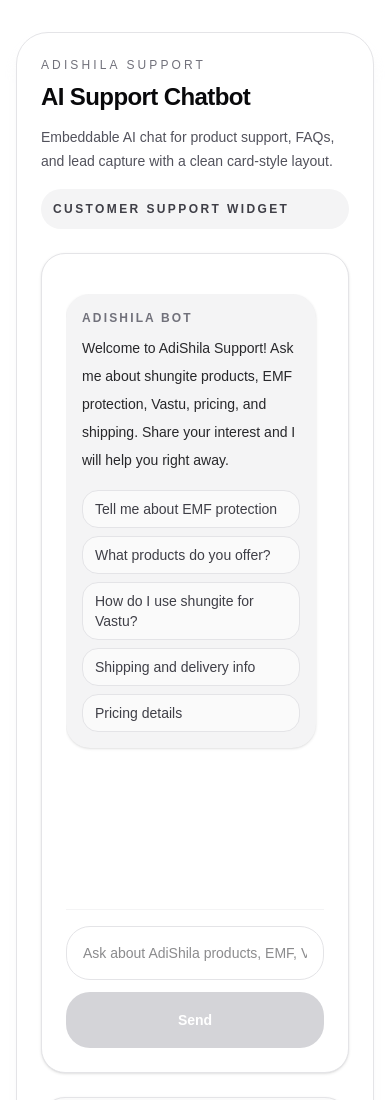
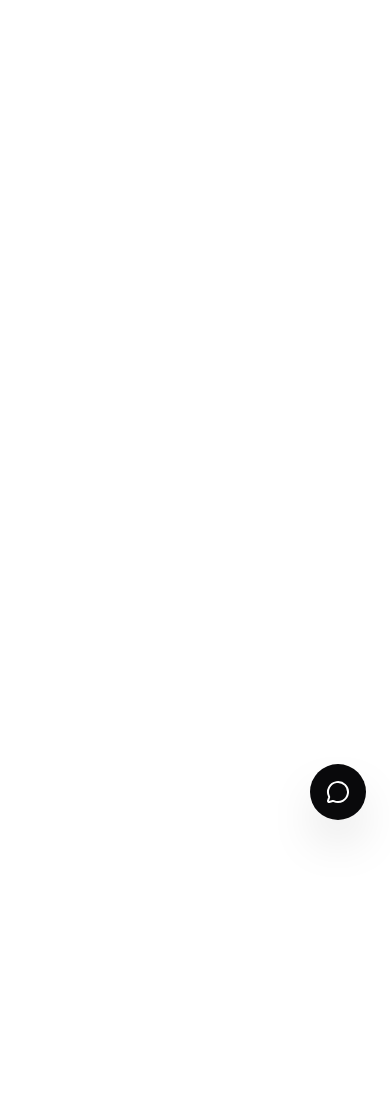
Before and after one commit to Programmer-Develops/adi-ai, a Next.js app: page / in a window 390 px wide. Shown: the top 1100 px of the page. After the commit the page ends 844 px from the top, so only its background shows below. Built offline with nearby package versions, Linux system fonts and the light colour scheme.

Commit message:
feat: making chatbot integratable by making it pop up chatbot through bottom

```diff
--- a/package.json
+++ b/package.json
@@ -10,6 +10,7 @@
   },
   "dependencies": {
     "@google/genai": "^2.3.0",
+    "lucide-react": "^1.16.0",
     "next": "16.2.6",
     "react": "19.2.4",
     "react-dom": "19.2.4",
--- a/src/components/AdiShilaChatbot.js
+++ b/src/components/AdiShilaChatbot.js
@@ -2,6 +2,7 @@
 
 import { useMemo, useState, useRef, useEffect, useCallback } from "react";
 import ReactMarkdown from "react-markdown";
+import { MessageCircle, X, Send, UserCircle, MessageSquare } from "lucide-react";
 
 const initialMessages = [
   {
@@ -14,8 +15,6 @@
 const quickPrompts = [
   "Tell me about EMF protection",
   "What products do you offer?",
-  "How do I use shungite for Vastu?",
-  "Shipping and delivery info",
   "Pricing details",
 ];
 
@@ -30,6 +29,10 @@
 ];
 
 export default function AdiShilaChatbot() {
+  // --- NEW: WIDGET STATE ---
+  const [isOpen, setIsOpen] = useState(false);
+  const [activeTab, setActiveTab] = useState("chat"); // 'chat' or 'lead'
+
   const [messages, setMessages] = useState(initialMessages);
   const [input, setInput] = useState("");
 
@@ -67,12 +70,10 @@
       try {
         const parsedLead = JSON.parse(storedLead);
         if (parsedLead.name || parsedLead.email || parsedLead.interest) {
-
           let loadedInterest = parsedLead.interest;
           if (typeof loadedInterest === 'string') {
             loadedInterest = loadedInterest ? loadedInterest.split(", ") : [];
           }
-
           setTimeout(() => {
             setLead({ ...parsedLead, interest: loadedInterest || [] });
             setLeadSaved(true);
@@ -85,8 +86,10 @@
   }, []);
 
   useEffect(() => {
+    if (isOpen && activeTab === "chat") {
       messagesEndRef.current?.scrollIntoView({ behavior: "smooth" });
-  }, [messages, isLoading]);
+    }
+  }, [messages, isLoading, isOpen, activeTab]);
 
   const sendMessageToApi = async (payload) => {
     setError(null);
@@ -182,7 +185,6 @@
     setLead((current) => {
       const currentInterests = Array.isArray(current.interest) ? current.interest : [];
       let newInterests;
-
       if (currentInterests.includes(option)) {
         newInterests = currentInterests.filter(i => i !== option);
       } else {
@@ -215,13 +217,14 @@
           return;
         }
         setLeadSaved(true);
+        showToastMessage("Contact saved successfully!");
+        setTimeout(() => setActiveTab("chat"), 1000); // Auto-return to chat
       } catch (err) {
         setLeadSaved(false);
       }
     })();
   };
 
-  // NEW: Function to clear the saved lead from memory and state
   const handleClearLead = () => {
     localStorage.removeItem("adishila_lead");
     setLead({ name: "", email: "", interest: [] });
@@ -229,85 +232,91 @@
     showToastMessage("Lead cleared successfully");
   };
 
-  const leadPreview = useMemo(() => {
-    const interestStr = Array.isArray(lead.interest) ? lead.interest.join(", ") : lead.interest;
-    return `${lead.name ? `${lead.name} · ` : ""}${lead.email ? `${lead.email} · ` : ""}${interestStr}`;
-  }, [lead]);
-
   const showToastMessage = useCallback((msg, duration = 3000) => {
     setToast(msg);
     setTimeout(() => setToast(null), duration);
   }, []);
 
-  const clearChat = useCallback(() => {
-    setMessages(initialMessages);
-    showToastMessage('Conversation cleared');
-  }, [showToastMessage]);
+  return (
+    <div className="fixed bottom-6 right-6 z-50 flex flex-col items-end">
 
-  return (
-    <section className="adi-chat-widget mx-auto w-full max-w-4xl rounded-[2rem] border border-zinc-200 bg-white p-6 shadow-lg shadow-zinc-100/60 dark:border-zinc-800 dark:bg-zinc-950 dark:shadow-none relative">
-
-      {/* Toast Notification Overlay */}
+      {/* Toast Notification */}
       {toast && (
-        <div className="absolute top-4 left-1/2 -translate-x-1/2 z-50 rounded-full bg-zinc-900 px-4 py-2 text-sm text-white shadow-lg transition-all dark:bg-white dark:text-zinc-900">
+        <div className="absolute -top-12 right-0 z-50 rounded-full bg-zinc-900 px-4 py-2 text-sm text-white shadow-lg transition-all dark:bg-white dark:text-zinc-900 whitespace-nowrap">
           {toast}
         </div>
       )}
 
-      <div className="mb-6 flex flex-col gap-4 sm:flex-row sm:items-center sm:justify-between">
+      {/* CHAT WINDOW */}
+      {isOpen && (
+        <div className="mb-4 flex flex-col w-[380px] max-w-[calc(100vw-3rem)] h-[650px] max-h-[calc(100vh-8rem)] bg-white dark:bg-zinc-950 rounded-2xl shadow-2xl border border-zinc-200 dark:border-zinc-800 overflow-hidden transition-all duration-300 animate-in slide-in-from-bottom-5">
+
+          {/* Header & Tabs */}
+          <div className="flex flex-col bg-zinc-950 text-white p-4 shrink-0">
+            <div className="flex items-center justify-between mb-3">
               <div>
-          <p className="text-xs uppercase tracking-[0.26em] text-zinc-500 dark:text-zinc-400">AdiShila Support</p>
-          <h1 className="mt-2 text-2xl font-semibold tracking-tight text-zinc-950 dark:text-zinc-50 sm:text-3xl">
-            AI Support Chatbot
-          </h1>
-          <p className="mt-3 max-w-xl text-sm leading-6 text-zinc-600 dark:text-zinc-300">
-            Embeddable AI chat for product support, FAQs, and lead capture with a clean card-style layout.
-          </p>
+                <h2 className="font-semibold text-lg tracking-tight">AdiShila Support</h2>
+                <p className="text-xs text-zinc-400">Usually replies instantly</p>
               </div>
-        <div className="rounded-3xl bg-zinc-100 p-3 text-xs font-semibold uppercase tracking-[0.2em] text-zinc-700 dark:bg-zinc-900 dark:text-zinc-200">
-          Customer support widget
+              <button
+                onClick={() => setIsOpen(false)}
+                className="p-1.5 hover:bg-zinc-800 rounded-lg transition-colors"
+              >
+                <X className="w-5 h-5" />
+              </button>
+            </div>
+
+            <div className="flex bg-zinc-900 rounded-lg p-1">
+              <button
+                onClick={() => setActiveTab("chat")}
+                className={`flex-1 flex items-center justify-center gap-2 py-1.5 text-xs font-medium rounded-md transition-colors ${activeTab === "chat" ? "bg-zinc-800 text-white" : "text-zinc-400 hover:text-white"}`}
+              >
+                <MessageSquare className="w-3.5 h-3.5" /> Chat
+              </button>
+              <button
+                onClick={() => setActiveTab("lead")}
+                className={`flex-1 flex items-center justify-center gap-2 py-1.5 text-xs font-medium rounded-md transition-colors ${activeTab === "lead" ? "bg-zinc-800 text-white" : "text-zinc-400 hover:text-white"}`}
+              >
+                <UserCircle className="w-3.5 h-3.5" /> Contact Info
+              </button>
             </div>
           </div>
 
-      <div className="grid gap-6 lg:grid-cols-[1.4fr_0.85fr]">
-        <div className="adi-chat-panel rounded-3xl border border-zinc-200 bg-white p-6 shadow-sm dark:border-zinc-800 dark:bg-zinc-950 flex flex-col min-h-[820px] md:min-h-[700px] w-full max-w-full">
-          <div className="flex flex-col gap-4 flex-1 min-h-80 overflow-hidden">
-            <div className="mt-4 space-y-4 overflow-y-auto flex-1 min-h-50 pr-2 pb-2 scrollbar-thin scrollbar-thumb-zinc-300 scrollbar-track-transparent dark:scrollbar-thumb-zinc-700">
+          {/* TAB 1: CHAT VIEW */}
+          {activeTab === "chat" && (
+            <div className="flex flex-col flex-1 overflow-hidden bg-slate-50 dark:bg-zinc-900/50">
+              <div className="flex-1 overflow-y-auto p-4 space-y-4 scrollbar-thin scrollbar-thumb-zinc-300 dark:scrollbar-thumb-zinc-700">
                 {messages.map((item, index) => (
                   <div
                     key={`${item.role}-${index}`}
-                  className={`rounded-3xl px-4 py-4 shadow-sm ${
-                    item.role === "assistant"
-                      ? "bg-zinc-100 text-zinc-900 dark:bg-zinc-900 dark:text-zinc-100"
-                      : "bg-zinc-950 text-white dark:bg-zinc-800 dark:text-white"
-                  }`}
+                    className={`flex flex-col max-w-[85%] ${item.role === "assistant" ? "self-start" : "self-end"}`}
                   >
-                  <div className="text-xs font-semibold uppercase tracking-[0.18em] text-zinc-500 dark:text-zinc-400">
+                    <div className="text-[10px] uppercase tracking-wider text-zinc-400 mb-1 ml-1">
                       {item.role === "assistant" ? "AdiShila Bot" : "You"}
                     </div>
-
+                    <div className={`px-4 py-3 rounded-2xl shadow-sm text-sm ${
+                      item.role === "assistant"
+                        ? "bg-white dark:bg-zinc-900 border border-zinc-100 dark:border-zinc-800 text-zinc-800 dark:text-zinc-200 rounded-tl-sm"
+                        : "bg-zinc-950 text-white dark:bg-zinc-800 dark:text-white rounded-tr-sm"
+                    }`}>
                       {item.role === "assistant" ? (
-                    <div className="mt-2 text-sm leading-7 text-zinc-800 dark:text-zinc-200">
+                        <div className="leading-relaxed">
                           <ReactMarkdown
                             components={{
-                          strong: ({ node, ...props }) => <span className="font-bold text-zinc-950 dark:text-white" {...props} />,
-                          p: ({ node, ...props }) => <p className="mb-3 last:mb-0" {...props} />,
-                          ul: ({ node, ...props }) => <ul className="list-disc pl-5 mb-3 space-y-1" {...props} />,
-                          ol: ({ node, ...props }) => <ol className="list-decimal pl-5 mb-3 space-y-1" {...props} />,
-                          li: ({ node, ...props }) => <li className="" {...props} />,
-                          em: ({ node, ...props }) => <span className="italic" {...props} />
+                              strong: ({ node, ...props }) => <span className="font-bold" {...props} />,
+                              p: ({ node, ...props }) => <p className="mb-2 last:mb-0" {...props} />,
+                              ul: ({ node, ...props }) => <ul className="list-disc pl-4 mb-2 space-y-1" {...props} />,
                             }}
                           >
                             {item.text}
                           </ReactMarkdown>
-                      {index === 0 && item.role === "assistant" && (
-                        <div className="mt-4 grid gap-2 sm:grid-cols-2">
+                          {index === 0 && (
+                            <div className="mt-3 flex flex-wrap gap-2">
                               {quickPrompts.map((prompt) => (
                                 <button
                                   key={prompt}
-                              type="button"
                                   onClick={() => handleQuickPrompt(prompt)}
-                              className="rounded-2xl border border-zinc-200 bg-zinc-50 px-3 py-2 text-left text-sm text-zinc-700 transition hover:border-zinc-300 hover:bg-zinc-100 dark:border-zinc-800 dark:bg-zinc-900 dark:text-zinc-200 dark:hover:border-zinc-700 dark:hover:bg-zinc-800"
+                                  className="border border-zinc-200 bg-zinc-50 px-2.5 py-1.5 rounded-xl text-xs text-zinc-700 hover:bg-zinc-100 dark:border-zinc-700 dark:bg-zinc-800 dark:text-zinc-300 transition-colors text-left"
                                 >
                                   {prompt}
                                 </button>
@@ -315,173 +324,148 @@
                             </div>
                           )}
                           {item.text && item.text.includes("I'm sorry — I can't assist with that request") && (
-                        <div className="mt-3 flex gap-2">
-                          <a
-                            href={`mailto:info@adishila.in?subject=Support%20request&body=${encodeURIComponent(
-                              `User question: ${messages.find(m => m.role === 'user')?.text || ''}\n\nLast bot message: ${item.text}`
-                            )}`}
-                            className="rounded-2xl bg-amber-100 px-3 py-2 text-xs text-amber-800"
+                            <button
+                              onClick={() => setActiveTab("lead")}
+                              className="mt-3 rounded-xl bg-amber-100 px-3 py-2 text-xs font-medium text-amber-800 transition-colors hover:bg-amber-200"
                             >
-                            Contact Support
-                          </a>
-                        </div>
+                              Leave your contact info
+                            </button>
                           )}
                         </div>
                       ) : (
-                    <p className="mt-2 whitespace-pre-line text-sm leading-7">{item.text}</p>
+                        <p className="whitespace-pre-line leading-relaxed">{item.text}</p>
                       )}
                     </div>
+                  </div>
                 ))}
-
                 {isLoading && (
-                <div className="rounded-3xl bg-zinc-100 px-4 py-4 text-sm text-zinc-700 shadow-sm dark:bg-zinc-900 dark:text-zinc-200">
-                  <div className="text-xs font-semibold uppercase tracking-[0.18em] text-zinc-500 dark:text-zinc-400">
-                    AdiShila Bot
+                  <div className="self-start max-w-[85%]">
+                    <div className="text-[10px] uppercase tracking-wider text-zinc-400 mb-1 ml-1">AdiShila Bot</div>
+                    <div className="px-4 py-3 rounded-2xl rounded-tl-sm bg-white border border-zinc-100 text-zinc-500 text-sm animate-pulse shadow-sm">
+                      Thinking...
                     </div>
-                  <p className="mt-2 animate-pulse">Thinking... please wait.</p>
                   </div>
                 )}
                 <div ref={messagesEndRef} />
               </div>
 
-            {error && (
-              <div className="rounded-3xl border border-rose-200 bg-rose-50 px-4 py-3 text-sm text-rose-700 dark:border-rose-500/20 dark:bg-rose-950/30 dark:text-rose-200 flex-shrink-0">
-                {error}
-              </div>
-            )}
-
-            <div className="pt-4 flex flex-col gap-3 sm:flex-row sm:items-center flex-shrink-0 border-t border-zinc-100 dark:border-zinc-800">
-              <label className="sr-only" htmlFor="chat-input">
-                Type your question
-              </label>
-              <input
-                id="chat-input"
+              {/* Chat Input Area */}
+              <div className="p-3 bg-white border-t border-zinc-100 dark:border-zinc-800 dark:bg-zinc-950 shrink-0">
+                {error && <div className="mb-2 px-3 py-2 rounded-lg bg-rose-50 text-xs text-rose-600 border border-rose-100">{error}</div>}
+                <div className="flex items-end gap-2 relative">
+                  <textarea
                     value={input}
-                onChange={(event) => setInput(event.target.value)}
-                onKeyDown={(event) => {
-                  if (event.key === "Enter") {
-                    event.preventDefault();
+                    onChange={(e) => setInput(e.target.value)}
+                    onKeyDown={(e) => {
+                      if (e.key === "Enter" && !e.shiftKey) {
+                        e.preventDefault();
                         handleSend();
                       }
                     }}
-                placeholder="Ask about AdiShila products, EMF, Vastu..."
-                className="min-h-[54px] flex-1 rounded-3xl border border-zinc-200 bg-white px-4 py-3 text-sm text-zinc-900 outline-none transition focus:border-zinc-400 focus:ring-2 focus:ring-zinc-200 dark:border-zinc-800 dark:bg-zinc-950 dark:text-zinc-100 dark:focus:border-zinc-600 dark:focus:ring-zinc-900"
+                    placeholder="Ask a question..."
+                    className="w-full max-h-32 min-h-[44px] resize-none rounded-xl border border-zinc-200 bg-zinc-50 pl-4 pr-12 py-3 text-sm outline-none focus:border-zinc-400 focus:bg-white dark:border-zinc-800 dark:bg-zinc-900 dark:focus:border-zinc-600 scrollbar-thin"
+                    rows={1}
                   />
                   <button
-                type="button"
                     onClick={handleSend}
                     disabled={!canSend || isLoading}
-                className="inline-flex h-14 w-full items-center justify-center rounded-3xl bg-zinc-950 px-6 text-sm font-semibold text-white transition hover:bg-zinc-800 disabled:cursor-not-allowed disabled:bg-zinc-300 dark:bg-zinc-100 dark:text-zinc-950 dark:hover:bg-zinc-200 dark:disabled:bg-zinc-700 sm:w-auto"
+                    className="absolute right-1.5 bottom-1.5 p-2 rounded-lg bg-zinc-950 text-white disabled:bg-zinc-200 disabled:text-zinc-400 transition-colors"
                   >
-                Send
+                    <Send className="w-4 h-4" />
                   </button>
                 </div>
               </div>
             </div>
+          )}
 
-        <aside className="rounded-3xl border border-zinc-200 bg-zinc-50 p-6 shadow-sm dark:border-zinc-800 dark:bg-zinc-900">
-          <div className="space-y-4">
-            <div>
-              <h3 className="text-lg font-semibold text-zinc-950 dark:text-zinc-50">Lead Capture</h3>
-              <p className="mt-2 text-sm leading-6 text-zinc-600 dark:text-zinc-400">
-                Capture customer details and interest. This section stores the lead locally for quick follow-up.
-              </p>
+          {/* TAB 2: LEAD CAPTURE VIEW */}
+          {activeTab === "lead" && (
+            <div className="flex-1 overflow-y-auto p-5 bg-white dark:bg-zinc-950 scrollbar-thin">
+              <div className="mb-5">
+                <h3 className="text-sm font-semibold text-zinc-950 dark:text-white">Save your details</h3>
+                <p className="text-xs text-zinc-500 mt-1">Get custom B2B pricing or follow-up support.</p>
               </div>
+
               <form className="space-y-4" onSubmit={handleLeadSubmit}>
-
-              <label className="block text-sm font-medium text-zinc-700 dark:text-zinc-200">
+                <label className="block text-xs font-medium text-zinc-700 dark:text-zinc-300">
                   Name
                   <input
                     type="text"
                     value={lead.name}
-                  onChange={(event) => handleLeadChange("name", event.target.value)}
+                    onChange={(e) => handleLeadChange("name", e.target.value)}
                     placeholder="Full name"
-                  className={`mt-2 w-full rounded-2xl border bg-white px-4 py-3 text-sm text-zinc-900 outline-none transition focus:ring-2 dark:bg-zinc-950 dark:text-zinc-100 ${
-                    lead.name.length > 0 && !isValidName
-                    ? "border-rose-400 focus:border-rose-500 focus:ring-rose-200 dark:border-rose-600 dark:focus:ring-rose-900"
-                    : "border-zinc-200 focus:border-zinc-400 focus:ring-zinc-200 dark:border-zinc-800 dark:focus:border-zinc-600 dark:focus:ring-zinc-900"
+                    className={`mt-1.5 w-full rounded-xl border px-3 py-2.5 text-sm outline-none transition focus:ring-2 ${
+                      lead.name.length > 0 && !isValidName ? "border-rose-300 focus:ring-rose-100" : "border-zinc-200 focus:border-zinc-400 focus:ring-zinc-100 dark:border-zinc-800 dark:bg-zinc-900"
                     }`}
                   />
-                {lead.name.length > 0 && !isValidName && (
-                  <span className="text-xs text-rose-500 mt-1 block">Please enter a valid name (letters only).</span>
-                )}
                 </label>
 
-              <label className="block text-sm font-medium text-zinc-700 dark:text-zinc-200">
+                <label className="block text-xs font-medium text-zinc-700 dark:text-zinc-300">
                   Email
                   <input
                     type="email"
                     value={lead.email}
-                  onChange={(event) => handleLeadChange("email", event.target.value)}
+                    onChange={(e) => handleLeadChange("email", e.target.value)}
                     placeholder="you@example.com"
-                  className={`mt-2 w-full rounded-2xl border bg-white px-4 py-3 text-sm text-zinc-900 outline-none transition focus:ring-2 dark:bg-zinc-950 dark:text-zinc-100 ${
-                    lead.email.length > 0 && !isValidEmail
-                    ? "border-rose-400 focus:border-rose-500 focus:ring-rose-200 dark:border-rose-600 dark:focus:ring-rose-900"
-                    : "border-zinc-200 focus:border-zinc-400 focus:ring-zinc-200 dark:border-zinc-800 dark:focus:border-zinc-600 dark:focus:ring-zinc-900"
+                    className={`mt-1.5 w-full rounded-xl border px-3 py-2.5 text-sm outline-none transition focus:ring-2 ${
+                      lead.email.length > 0 && !isValidEmail ? "border-rose-300 focus:ring-rose-100" : "border-zinc-200 focus:border-zinc-400 focus:ring-zinc-100 dark:border-zinc-800 dark:bg-zinc-900"
                     }`}
                   />
-                {lead.email.length > 0 && !isValidEmail && (
-                  <span className="text-xs text-rose-500 mt-1 block">Please enter a valid email address.</span>
-                )}
                 </label>
 
-              <div className="block text-sm font-medium text-zinc-700 dark:text-zinc-200">
-                Interests (Select all that apply)
-                <div className={`mt-2 flex flex-col gap-3 rounded-2xl border bg-white px-4 py-3 text-sm transition dark:bg-zinc-950 max-h-48 overflow-y-auto ${
-                    Array.isArray(lead.interest) && lead.interest.length === 0 && lead.name.length > 0
-                    ? "border-rose-400 dark:border-rose-600"
-                    : "border-zinc-200 dark:border-zinc-800"
+                <div className="block text-xs font-medium text-zinc-700 dark:text-zinc-300">
+                  Interests
+                  <div className={`mt-1.5 flex flex-col gap-2.5 rounded-xl border px-3 py-3 max-h-40 overflow-y-auto ${
+                      Array.isArray(lead.interest) && lead.interest.length === 0 && lead.name.length > 0 ? "border-rose-300" : "border-zinc-200 dark:border-zinc-800 dark:bg-zinc-900"
                   }`}>
                     {interestOptions.map((option) => (
-                    <label key={option} className="flex items-start gap-3 cursor-pointer text-zinc-800 dark:text-zinc-200 font-normal">
+                      <label key={option} className="flex items-start gap-2.5 cursor-pointer text-zinc-700 dark:text-zinc-300 font-normal">
                         <input
                           type="checkbox"
                           checked={Array.isArray(lead.interest) && lead.interest.includes(option)}
                           onChange={() => toggleInterest(option)}
-                        className="mt-0.5 h-4 w-4 rounded border-zinc-300 text-zinc-900 focus:ring-zinc-900 dark:border-zinc-700 dark:bg-zinc-900 dark:checked:bg-zinc-100"
+                          className="mt-0.5 h-3.5 w-3.5 rounded border-zinc-300 text-zinc-900 focus:ring-zinc-900"
                         />
                         <span className="leading-tight">{option}</span>
                       </label>
                     ))}
                   </div>
-                {Array.isArray(lead.interest) && lead.interest.length === 0 && lead.name.length > 0 && (
-                  <span className="text-xs text-rose-500 mt-1 block">Please select at least one interest.</span>
-                )}
                 </div>
 
                 <button
                   type="submit"
                   disabled={!canSaveLead}
-                className={`w-full rounded-3xl px-5 py-3 text-sm font-semibold transition ${
-                  canSaveLead
-                    ? "bg-zinc-950 text-white hover:bg-zinc-800 dark:bg-zinc-100 dark:text-zinc-950 dark:hover:bg-zinc-200"
-                    : "bg-zinc-200 text-zinc-400 cursor-not-allowed dark:bg-zinc-800 dark:text-zinc-600"
+                  className={`w-full rounded-xl px-4 py-2.5 text-sm font-semibold transition ${
+                    canSaveLead ? "bg-zinc-950 text-white hover:bg-zinc-800" : "bg-zinc-100 text-zinc-400 cursor-not-allowed dark:bg-zinc-800 dark:text-zinc-600"
                   }`}
                 >
-                {leadSaved ? "Lead Saved ✓" : "Save Lead"}
+                  {leadSaved ? "Details Saved ✓" : "Save Details"}
                 </button>
               </form>
 
-            <div className="rounded-3xl bg-white p-4 text-sm text-zinc-700 shadow-sm dark:bg-zinc-950 dark:text-zinc-200">
-              {/* NEW: Clear button added to the header */}
-              <div className="flex items-center justify-between mb-2">
-                <p className="font-semibold">Last saved lead</p>
-                {(lead.name || lead.email || (Array.isArray(lead.interest) && lead.interest.length > 0)) && (
+              {(leadSaved || lead.name) && (
+                 <div className="mt-6 pt-5 border-t border-zinc-100 dark:border-zinc-800 text-center">
                    <button
                      onClick={handleClearLead}
-                    className="text-xs font-medium text-rose-500 hover:text-rose-600 transition dark:text-rose-400 dark:hover:text-rose-300"
+                     className="text-xs text-rose-500 hover:text-rose-600 transition font-medium"
                    >
-                    Clear Lead
+                     Clear my saved information
                    </button>
+                 </div>
               )}
             </div>
-              <p className="text-sm text-zinc-600 dark:text-zinc-400 break-words">
-                {leadPreview || "No lead captured yet."}
-              </p>
+          )}
         </div>
+      )}
+
+      {/* FLOATING ACTION BUTTON */}
+      <button
+        onClick={() => setIsOpen(!isOpen)}
+        className="h-14 w-14 rounded-full bg-zinc-950 text-white flex items-center justify-center shadow-2xl hover:scale-105 transition-transform hover:shadow-zinc-950/20"
+      >
+        {isOpen ? <X className="w-6 h-6" /> : <MessageCircle className="w-6 h-6" />}
+      </button>
+
     </div>
-        </aside>
-      </div>
-    </section>
   );
 }
```
Also changed, not shown: 1 other file (tests, documents, lock files or other folders). Lines whose indentation alone changed are shown as unchanged.
